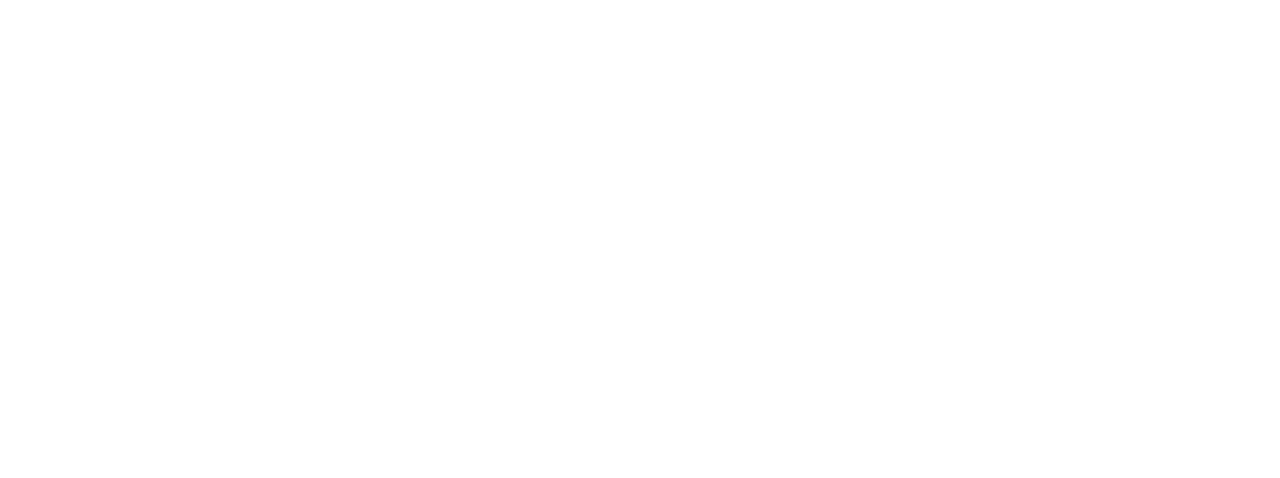
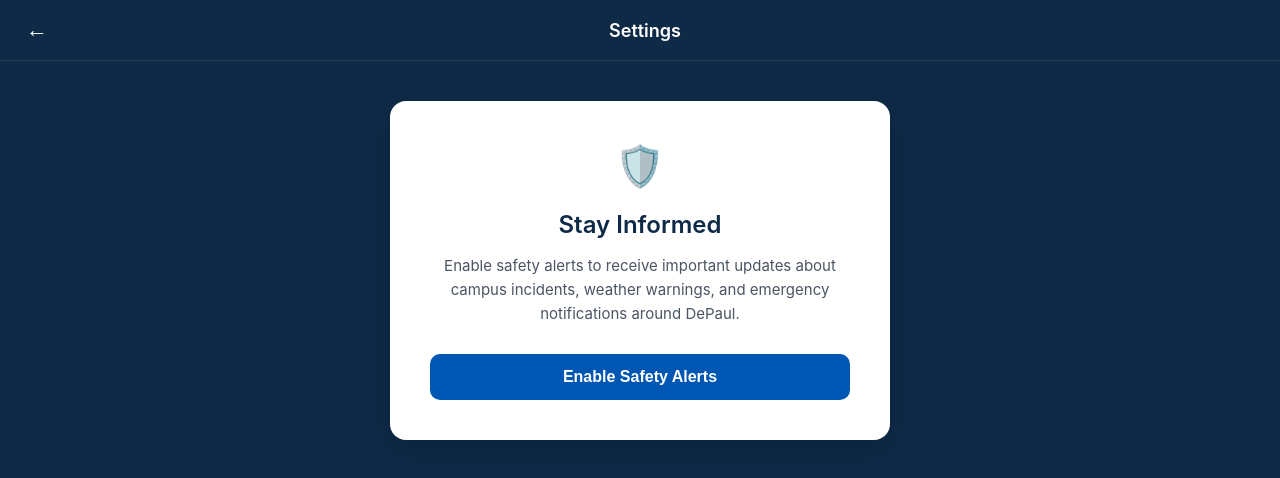
Before and after one commit to apizarro18/demonhacks2026, a React (Create React App) app in the folder frontend/: page /settings in a window 1280 px wide. Before the commit this address had no page. Shown: the top 478 px of the page. Built offline with nearby package versions, Linux system fonts and the light colour scheme.

Commit message:
added push notifications through onesignal

```diff
--- a/frontend/package.json
+++ b/frontend/package.json
@@ -11,6 +11,7 @@
     "react": "^19.0.0-rc.1",
     "react-dom": "^19.0.0-rc.1",
     "react-leaflet": "^5.0.0-rc.2",
+    "react-onesignal": "^3.5.1",
     "react-router-dom": "^7.13.1",
     "react-scripts": "5.0.1",
     "web-vitals": "^2.1.4"
--- /dev/null
+++ b/frontend/public/OneSignalSDKWorker.js
@@ -0,0 +1 @@
+importScripts("https://cdn.onesignal.com/sdks/web/v16/OneSignalSDK.sw.js");
--- a/frontend/src/App.js
+++ b/frontend/src/App.js
@@ -1,18 +1,21 @@
 import { Routes, Route, useNavigate, useLocation } from 'react-router-dom';
-import { useEffect } from 'react';
+import { useEffect, useState } from 'react';
 import Map from "./pages/Map";
+import Settings from "./pages/Settings";
 import Feed from "./pages/Feed";
-import SplashPage from "./pages/SplashPage"; // Adjust path as needed
+import SplashPage from "./pages/SplashPage";
 
 function App() {
   const navigate = useNavigate();
   const location = useLocation();
 
+  // Splash page redirect after 3.5 seconds
   useEffect(() => {
-      if (location.pathname !== '/') return; // only run when actually on the splash route
+    if (location.pathname !== '/') return;
+
     const timer = setTimeout(() => {
       navigate('/map');
-      }, 3500); // 3.5 seconds
+    }, 3500);
 
     return () => clearTimeout(timer);
   }, [navigate, location.pathname]);
@@ -22,6 +25,7 @@ function App() {
       <Route path="/" element={<SplashPage />} />
       <Route path="/map" element={<Map />} />
       <Route path="/feed" element={<Feed />} />
+      <Route path="/settings" element={<Settings />} />
     </Routes>
   );
 }
--- /dev/null
+++ b/frontend/src/pages/Settings.js
@@ -0,0 +1,124 @@
+import { useEffect } from 'react';
+import { useNavigate } from 'react-router-dom';
+import OneSignal from 'react-onesignal';
+
+export default function Settings() {
+  const navigate = useNavigate();
+  useEffect(() => {
+    async function initOneSignal() {
+      if (typeof window !== 'undefined') {
+        await OneSignal.init({
+          appId: 'dd6926db-9cdc-4782-9ebc-cd35321e13e4',
+          notifyButton: { enable: false },
+          allowLocalhostAsSecureOrigin: true,
+          serviceWorkerPath: "OneSignalSDKWorker.js",
+        });
+      }
+    }
+    initOneSignal();
+  }, []);
+
+  const handleSubscribeClick = () => {
+    if (typeof window !== 'undefined' && OneSignal.Slidedown) {
+      OneSignal.Slidedown.promptPush();
+    }
+  };
+
+  return (
+    <div style={styles.container}>
+      {/* Top Nav */}
+      <div style={styles.navbar}>
+        <button
+          style={styles.backButton}
+          onClick={() => navigate('/map')}
+        >
+          ←
+        </button>
+        <span style={styles.navTitle}>Settings</span>
+        <div style={{ width: 24 }} /> {/* Spacer for symmetry */}
+      </div>
+
+      {/* Content Card */}
+      <div style={styles.card}>
+        <div style={styles.icon}>🛡️</div>
+
+        <h1 style={styles.title}>Stay Informed</h1>
+
+        <p style={styles.description}>
+          Enable safety alerts to receive important updates about campus
+          incidents, weather warnings, and emergency notifications around DePaul.
+        </p>
+
+        <button style={styles.button} onClick={handleSubscribeClick}>
+          Enable Safety Alerts
+        </button>
+      </div>
+    </div>
+  );
+}
+
+const styles = {
+  container: {
+    minHeight: '100vh',
+    backgroundColor: '#0E2A47',
+    fontFamily: 'Inter, system-ui, sans-serif',
+  },
+  navbar: {
+    height: '60px',
+    display: 'flex',
+    alignItems: 'center',
+    justifyContent: 'space-between',
+    padding: '0 20px',
+    backgroundColor: '#0E2A47',
+    color: 'white',
+    borderBottom: '1px solid rgba(255,255,255,0.1)',
+  },
+  backButton: {
+    background: 'none',
+    border: 'none',
+    color: 'white',
+    fontSize: '22px',
+    cursor: 'pointer',
+  },
+  navTitle: {
+    fontSize: '18px',
+    fontWeight: '600',
+  },
+  card: {
+    backgroundColor: '#ffffff',
+    margin: '40px auto',
+    padding: '40px',
+    borderRadius: '16px',
+    width: '90%',
+    maxWidth: '420px',
+    textAlign: 'center',
+    boxShadow: '0 10px 30px rgba(0,0,0,0.15)',
+  },
+  icon: {
+    fontSize: '40px',
+    marginBottom: '20px',
+  },
+  title: {
+    fontSize: '24px',
+    fontWeight: '600',
+    color: '#0E2A47',
+    marginBottom: '12px',
+  },
+  description: {
+    fontSize: '15px',
+    color: '#4B5563',
+    lineHeight: '1.6',
+    marginBottom: '28px',
+  },
+  button: {
+    backgroundColor: '#0056B3',
+    color: 'white',
+    border: 'none',
+    padding: '14px 20px',
+    borderRadius: '10px',
+    fontSize: '16px',
+    fontWeight: '600',
+    cursor: 'pointer',
+    width: '100%',
+  },
+};
```
Also changed, not shown: 1 other file (tests, documents, lock files or other folders). Lines whose indentation alone changed are shown as unchanged.
